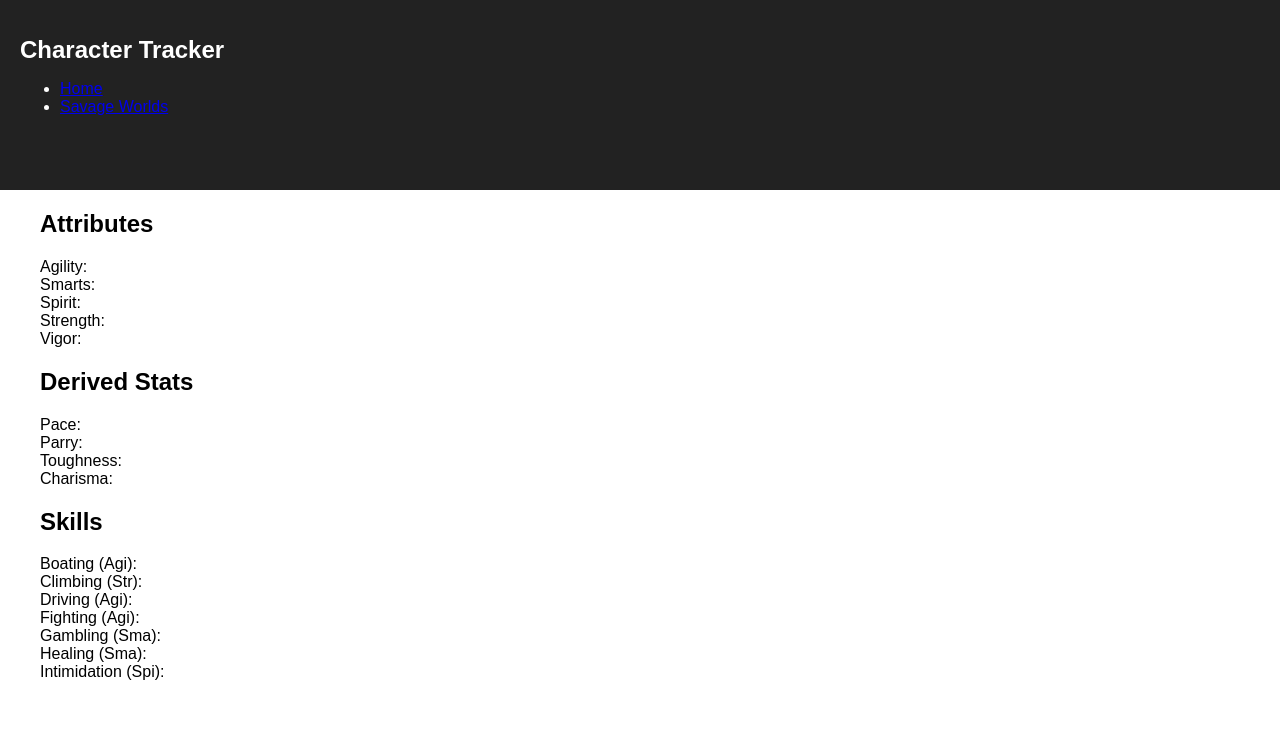
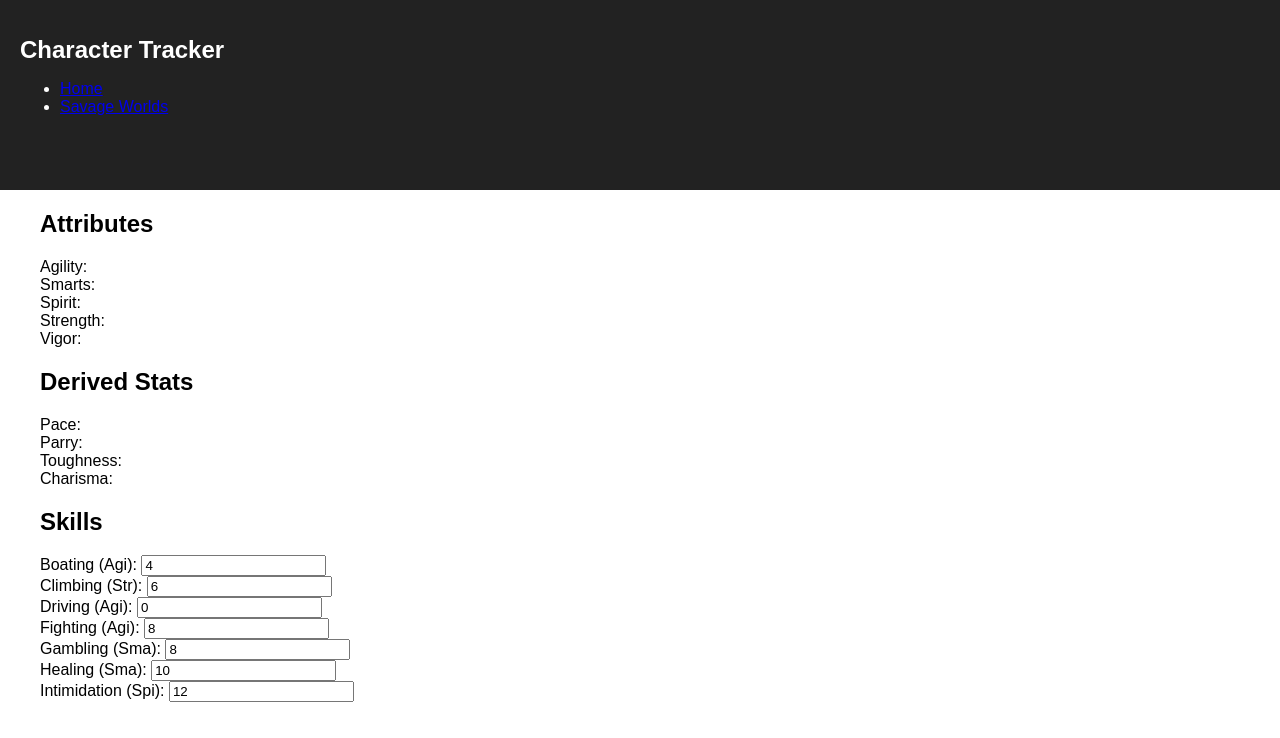
Before and after one commit to mfiss/chartrack, a React (Create React App) app: page /savageSheet in a window 1280 px wide. Shown: the top 738 px of the page. Built offline with nearby package versions, Linux system fonts and the light colour scheme.

Commit message:
working on state for skills

```diff
--- a/package.json
+++ b/package.json
@@ -5,6 +5,7 @@
   "dependencies": {
     "react": "^16.5.2",
     "react-dom": "^16.5.0",
+    "react-router-dom": "^4.3.1",
     "react-scripts": "1.1.5"
   },
   "scripts": {
--- a/src/component/SavageSkills.js
+++ b/src/component/SavageSkills.js
@@ -1,17 +1,45 @@
 import React, { Component } from 'react';
 
 export default class SavageSkills extends Component {
+
+    constructor(props) {
+        super(props);
+        this.state = {
+            skills: {
+                boating: 4,
+                climbing: 6,
+                driving: 0,
+                fighting: 8,
+                gambling: 8,
+                healing: 10,
+                intimidation: 12,
+            }
+        }
+
+        this.updateSkill = this.updateSkill.bind(this);
+    }
+    updateSkill(e) {
+        let target = e.target;
+        let value = target.value;
+        let skillName = target.name;
+        let skillsUpdate = {...this.state.skills}
+
+        skillsUpdate.skillName = value;
+        this.setState({skillsUpdate})
+
+    }
+
     render() {
         return (
             <div>
                 <h2>Skills</h2>
-                <div>Boating (Agi): </div>
-                <div>Climbing (Str): </div>
-                <div>Driving (Agi): </div>
-                <div>Fighting (Agi): </div>
-                <div>Gambling (Sma): </div>
-                <div>Healing (Sma): </div>
-                <div>Intimidation (Spi): </div>
+                <div>Boating (Agi): <input type='text' name='boating' onChange={this.updateSkill} value={this.state.skills.boating} /> </div>
+                <div>Climbing (Str): <input type='text' name='climbing' onChange={this.updateSkill} value={this.state.skills.climbing} /> </div>
+                <div>Driving (Agi): <input type='text' name='driving' onChange={this.updateSkill} value={this.state.skills.driving} /> </div>
+                <div>Fighting (Agi): <input type='text' name='fighting' onChange={this.updateSkill} value={this.state.skills.fighting} /> </div>
+                <div>Gambling (Sma): <input type='text' name='gambling' onChange={this.updateSkill} value={this.state.skills.gambling} /> </div>
+                <div>Healing (Sma): <input type='text' name='healing' onChange={this.updateSkill} value={this.state.skills.healing} /> </div>
+                <div>Intimidation (Spi): <input type='text' name='intimidation' onChange={this.updateSkill} value={this.state.skills.intimidation} /> </div>
             </div>
         );
     }
```
